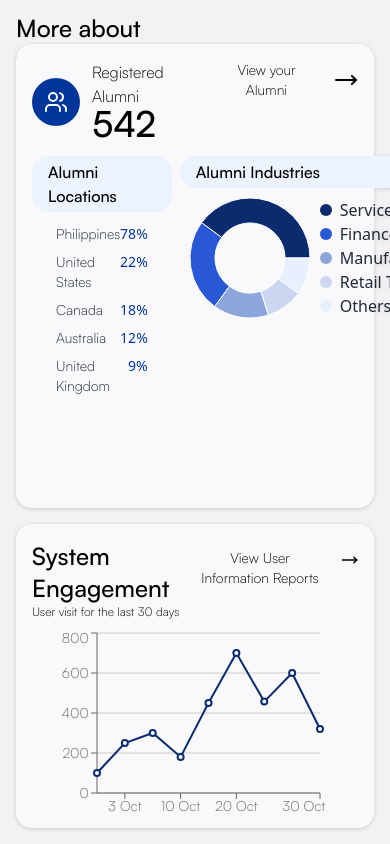
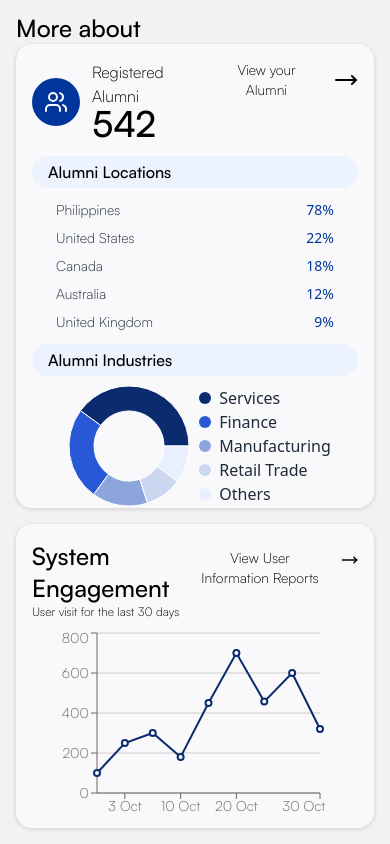
Before and after one commit to cazhiareese/ICS-STAR, a React (Vite) app in the folder app/: page /admin in a window 390 px wide. Shown: the part 1108-1952 px from the top of the page. Built offline with nearby package versions, Linux system fonts and the light colour scheme.

Commit message:
fix: alumni statistics overflow

```diff
--- a/app/src/RootPages/AdminPages/admindashboard.jsx
+++ b/app/src/RootPages/AdminPages/admindashboard.jsx
@@ -265,7 +265,7 @@ function AdminLanding() {
           <h2 className="">More about your Alumni</h2>
         </div>
         {/* Registered Alumni */}
-          <div className={`${dashboardCard} col-span-2 row-start-7 lg:row-start-6 flex flex-col`}>
+          <div className={`${dashboardCard} col-span-2 row-start-7 lg:row-start-6 flex lg:flex-row flex-col`}>
             {/* Alumni header */}
             <div className="flex flex-row justify-between">
               {/* Registed Alumni count */}
@@ -284,7 +284,7 @@ function AdminLanding() {
               </div>
             </div>
             {/* Alumni Locations and Industries */}
-            <div className="mt-3 flex flex-collg:flex-row gap-2">
+            <div className="mt-3 flex flex-col lg:flex-row gap-2">
               {/* Alumni Locations */}
               <div className="flex-1">
                 <div className="bg-secondary rounded-2xl px-4 py-1">
```
